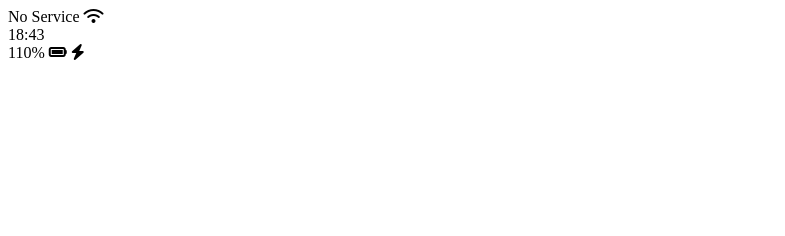
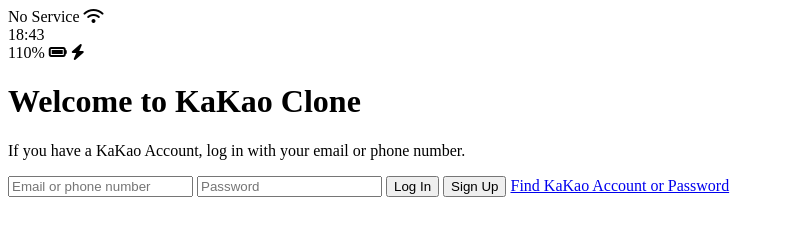
Before and after one commit to nyounge2/kokoa-Clone, a plain HTML site: page index.html in a window 1280 px wide. Shown: the whole page, without its empty margins (0-785 px from the left). Drawn offline with Linux system fonts and the light colour scheme.

Commit message:
Update index.html

```diff
--- a/index.html
+++ b/index.html
@@ -6,7 +6,7 @@
     <title>Welcome to KaKao Talk</title>
   </head>
   <body>
-    <div id="status-bar">
+    <div class="status-bar">
       <div class="status-bar__column">
         <span>No Service</span>
         <i class="fa-solid fa-wifi"></i>
@@ -21,6 +21,20 @@
         <i class="fas fa-bolt"></i>
       </div>
     </div>
+
+    <header class="welcome-header">
+      <h1 class="welcome-header__title">Welcome to KaKao Clone</h1>
+      <p class="welcome-header__text">
+        If you have a KaKao Account, log in with your email or phone number.
+      </p>
+    </header>
+    <form id="login-form">
+      <input type="text" placeholder="Email or phone number" />
+      <input type="password" placeholder="Password" />
+      <input type="submit" value="Log In" />
+      <button>Sign Up</button>
+      <a href="#">Find KaKao Account or Password</a>
+    </form>
     <script
       src="https://kit.fontawesome.com/3c9f108f2f.js"
       crossorigin="anonymous"
```
